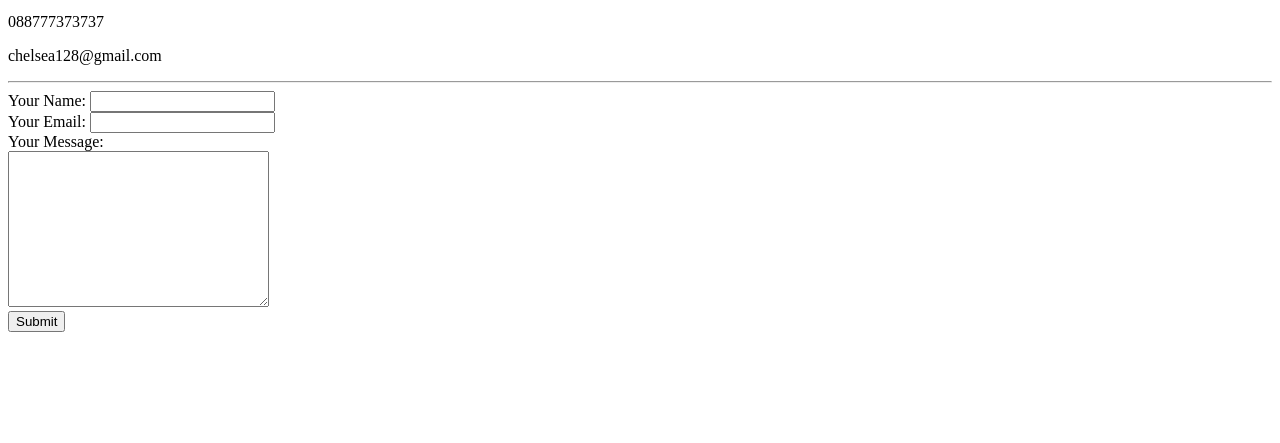
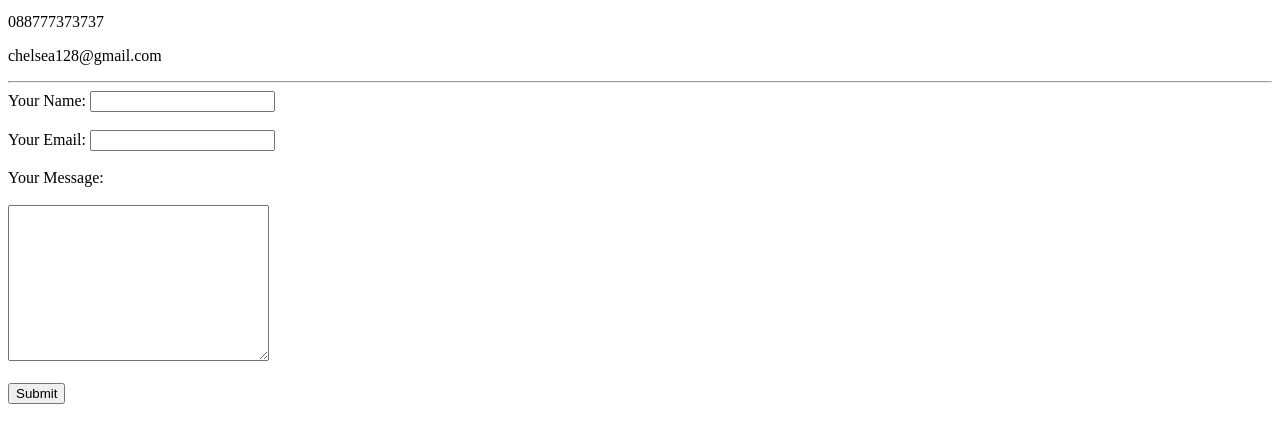
Before and after one commit to jeqx0622/cv, a plain HTML site: page contact-me.html in a window 1280 px wide. Shown: the part 101-544 px from the top of the page. Drawn offline with Linux system fonts and the light colour scheme.

Commit message:
Update contact-me.html

```diff
--- a/contact-me.html
+++ b/contact-me.html
@@ -12,11 +12,11 @@
       <hr>
       <form  action="mailto:calmfootball2577@gmail.com" method="post" enctype="text/plain">
         <label>Your Name:</label>
-        <input type="text" name="yourName" value=""><br>
+        <input type="text" name="yourName" value=""><br><br>
         <label>Your Email:</label>
-        <input type="email" name="yourEmail" value=""><br>
-        <label>Your Message:</label><br>
-        <textarea name="yourMessage" rows="10" cols="30"></textarea><br>
+        <input type="email" name="yourEmail" value=""><br><br>
+        <label>Your Message:</label><br><br>
+        <textarea name="yourMessage" rows="10" cols="30"></textarea><br><br>
         <input type="submit">
       </form>
   </body>
```
